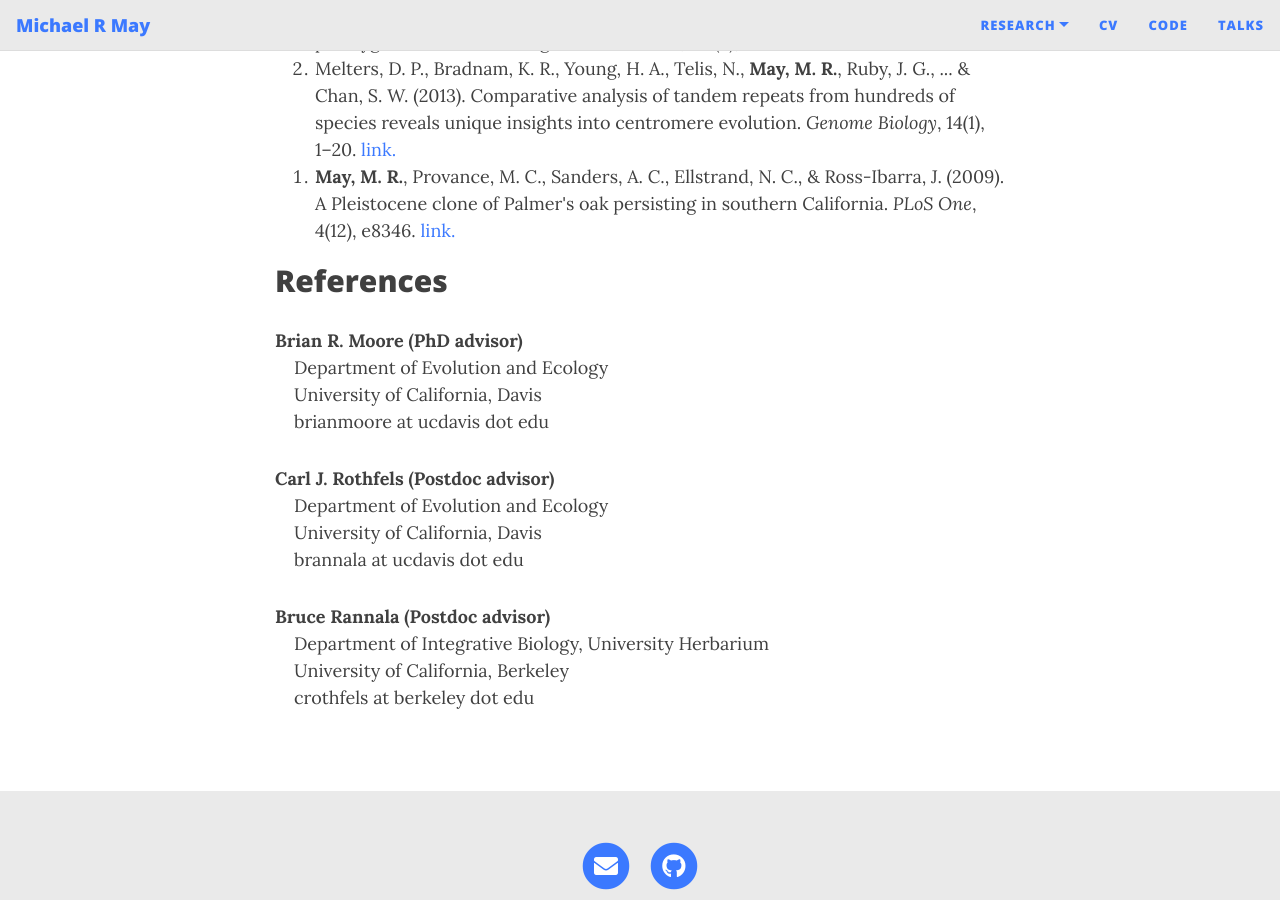
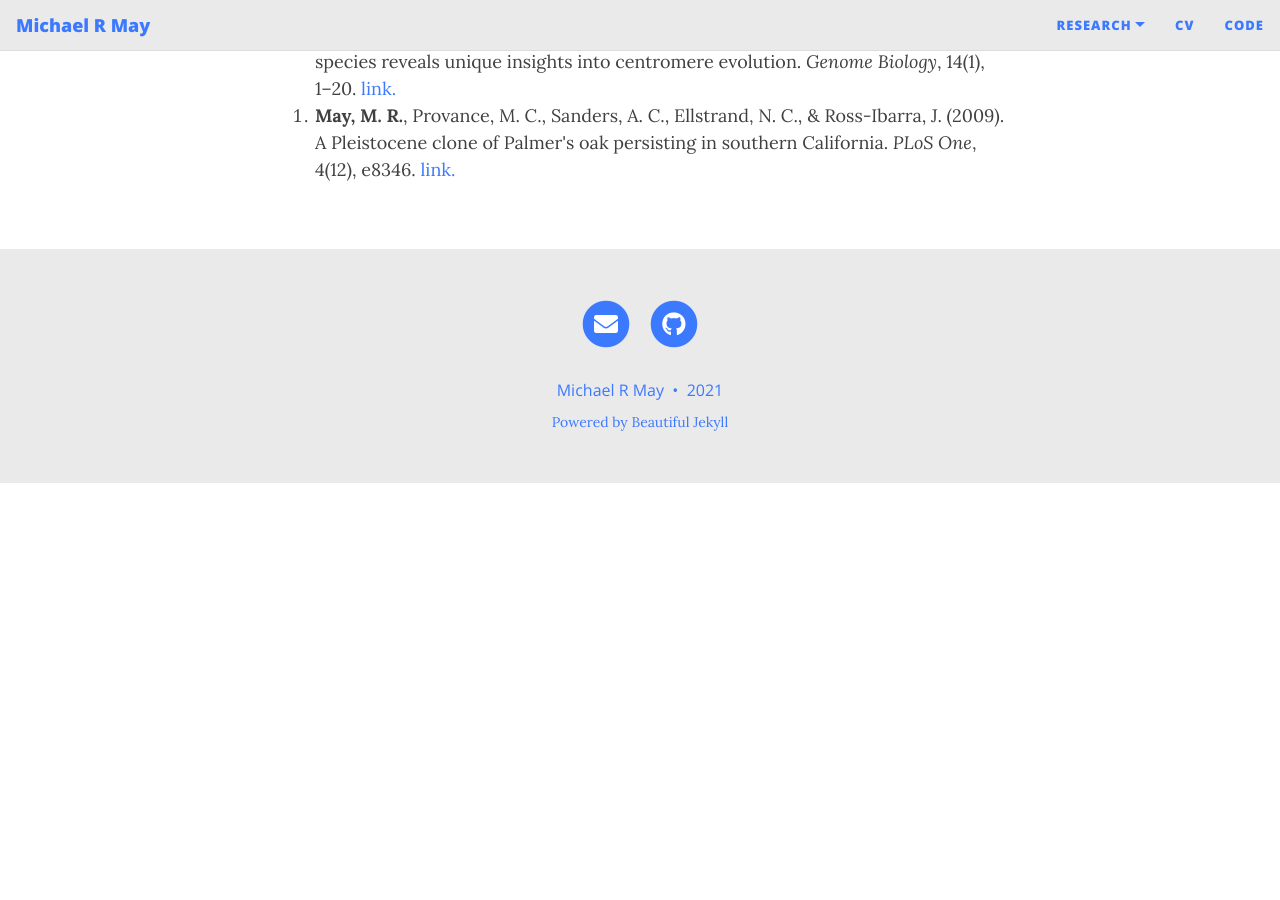
Before and after one commit to mikeryanmay/mikeryanmay.github.io, a Jekyll site: the page built from pages/cv_content.md, in a window 1280 px wide and 900 px high, scrolled down 2743 px. Built offline with Jekyll 4.4.1, drawn with Linux system fonts in a browser that asks for light colours; nearby versions of some CDN libraries; our own code applies the rules of GitHub Pages for plain Markdown files; after the commit the page ends 3226 px from its top, so only the background shows below that; some of the changed text lies outside the part shown.

Commit message:
updating CV a bit

```diff
--- a/_config.yml
+++ b/_config.yml
@@ -21,7 +21,7 @@
     - Software: "pages/research/#software-development"
   CV: "pages/cv"
   Code: "pages/code"
-  Talks: "pages/talks"
+  # Talks: "pages/talks"
 
 # --- Logo --- #
 
--- a/pages/cv_content.md
+++ b/pages/cv_content.md
@@ -8,9 +8,9 @@
 
 ## Education and Appointments
 
-- 2020–present. UC Davis. Postdoctoral scholar. _Advisor: Dr. Bruce Rannala_
-- 2019–present. UC Berkeley. Postdoctoral scholar. _Advisor: Dr. Carl J. Rothfels_
-- 2011–2019. UC Davis. PhD, Population Biology. _Advisor: Dr. Brian Moore_
+- 2020–present. UC Davis. Postdoctoral scholar.
+- 2019–present. UC Berkeley. Postdoctoral scholar.
+- 2011–2019. UC Davis. PhD, Population Biology.
 - 2008–2011. UC Davis. B.S., (Highest Honors), Evolution, Ecology and Biodiversity.
 
 ## Fellowships and Awards
@@ -26,17 +26,20 @@
 - Phylogeny and Macroevolution (EVE 103, UC Davis). Teaching assistant. 2012, 2016, 2018.
 	- (2016) Awarded Outstanding Graduate Student Teaching Award.
 
-## Invited Presentations
+<!-- ## Invited Presentations
 
 <ol reversed>
 	<li>
 		<b>May, M. R.</b> and Rothfels, C. J. (2021). Mistreating birth-death models as priors in phylogenetic analysis compromises our ability to compare models. Botanical Society of America Conference.
 	</li>
-</ol>
+</ol> -->
 
 ## Presentations
 
 <ol reversed>
+	<li>
+		<b>May, M. R.</b> and Rothfels, C. J. (2021). Mistreating birth-death models as priors in phylogenetic analysis compromises our ability to compare models. Botanical Society of America Conference.
+	</li>
 	<li>
 		<b>May, M. R.</b>, Contreras, D. L., Sundue, M. A., Nagalingum, N. S., Looy, C. V., & Rothfels, C. J. (2021). Inferring the Total-Evidence Timescale of Marattialean Fern Evolution in the Face of Model Sensitivity. Joint Annual Evolution Meeting.
 	</li>
@@ -219,7 +222,7 @@
 	%} </li>
 </ol>
 
-## References
+<!-- ## References
 
 <b>Brian R. Moore (PhD advisor)</b><br>
 &nbsp;&nbsp;&nbsp;&nbsp;Department of Evolution and Ecology<br>
@@ -234,4 +237,4 @@
 <b>Bruce Rannala (Postdoc advisor)</b><br>
 &nbsp;&nbsp;&nbsp;&nbsp;Department of Integrative Biology, University Herbarium<br>
 &nbsp;&nbsp;&nbsp;&nbsp;University of California, Berkeley<br>
-&nbsp;&nbsp;&nbsp;&nbsp;crothfels at berkeley dot edu
+&nbsp;&nbsp;&nbsp;&nbsp;crothfels at berkeley dot edu -->
```
